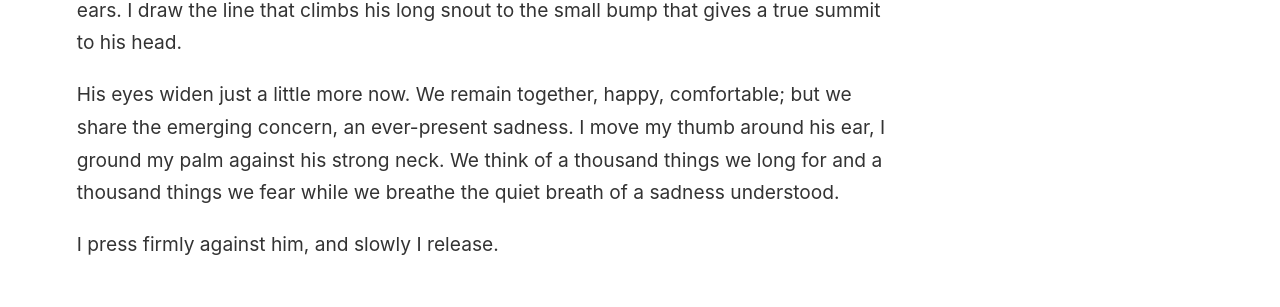
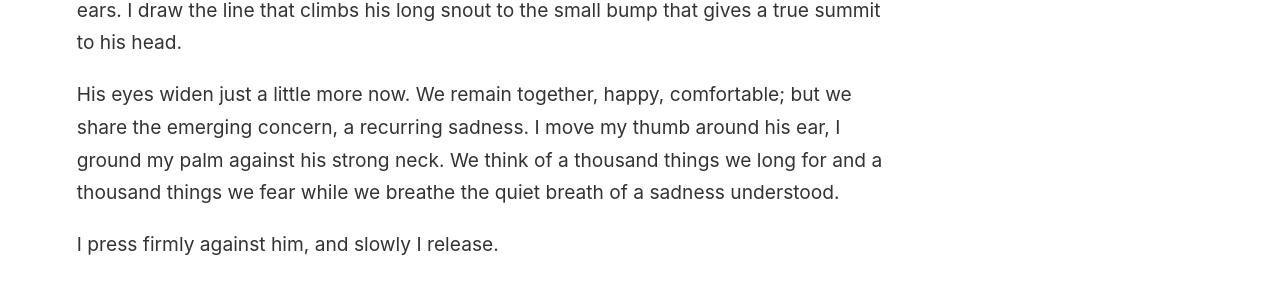
Before and after one commit to agiovine/agiovine.github.io, a Jekyll site: the page built from _notes/petting-Dudley.md, in a window 1280 px wide. Shown: the part 549-856 px from the top of the page. Built offline with Jekyll 4.4.1, drawn with Linux system fonts in a browser that asks for light colours.

Commit message:
Add files via upload

```diff
--- a/_notes/petting-Dudley.md
+++ b/_notes/petting-Dudley.md
@@ -10,6 +10,6 @@ He stands, and for a minute or two, we share a pure joy together.  The rough fri
 
 Then a slow abatement begins.  He looks at me; I touch his head.  His eyes widen just enough to suggest a question, the beginning of a concern.  I touch his head more; I rub his ears.  I draw the line that climbs his long snout to the small bump that gives a true summit to his head.
 
-His eyes widen just a little more now.  We remain together, happy, comfortable; but we share the emerging concern, an ever-present sadness.  I move my thumb around his ear, I ground my palm against his strong neck.  We think of a thousand things we long for and a thousand things we fear while we breathe the quiet breath of a sadness understood.
+His eyes widen just a little more now.  We remain together, happy, comfortable; but we share the emerging concern, a recurring sadness.  I move my thumb around his ear, I ground my palm against his strong neck.  We think of a thousand things we long for and a thousand things we fear while we breathe the quiet breath of a sadness understood.
 
 I press firmly against him, and slowly I release.
```
